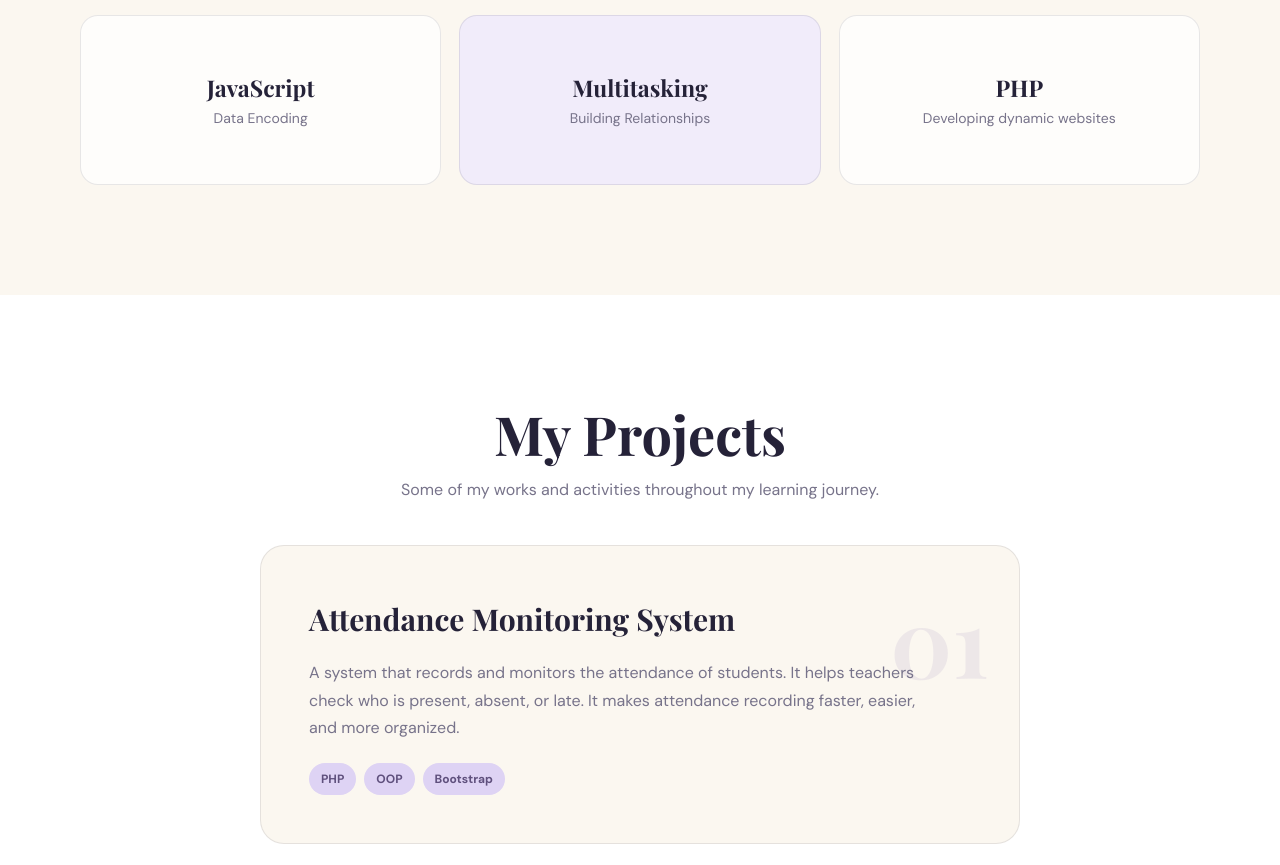
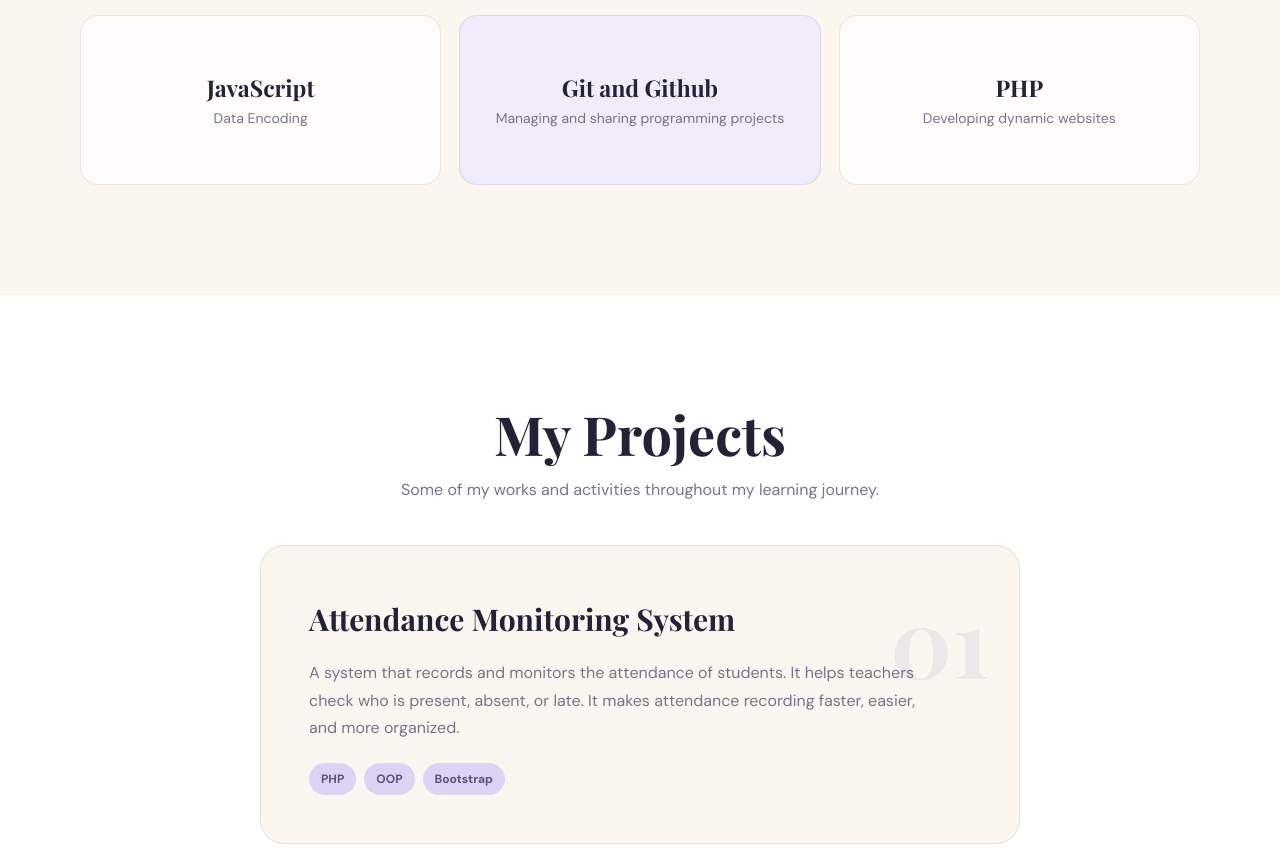
Before and after one commit to kringkring2/Idquila-project1, a plain HTML site: page index.html in a window 1280 px wide. Shown: the part 1950-2815 px from the top of the page. Drawn offline with nearby package versions, Linux system fonts and the light colour scheme.

Commit message:
git and github

```diff
--- a/index.html
+++ b/index.html
@@ -154,8 +154,8 @@
             </div>
 
             <div class="skill-card">
-                <h3>Multitasking</h3>
-                <p>Building Relationships</p>
+                <h3>Git and Github</h3>
+                <p> Managing and sharing programming projects</p>
             </div>
 
             <div class="skill-card">
```
